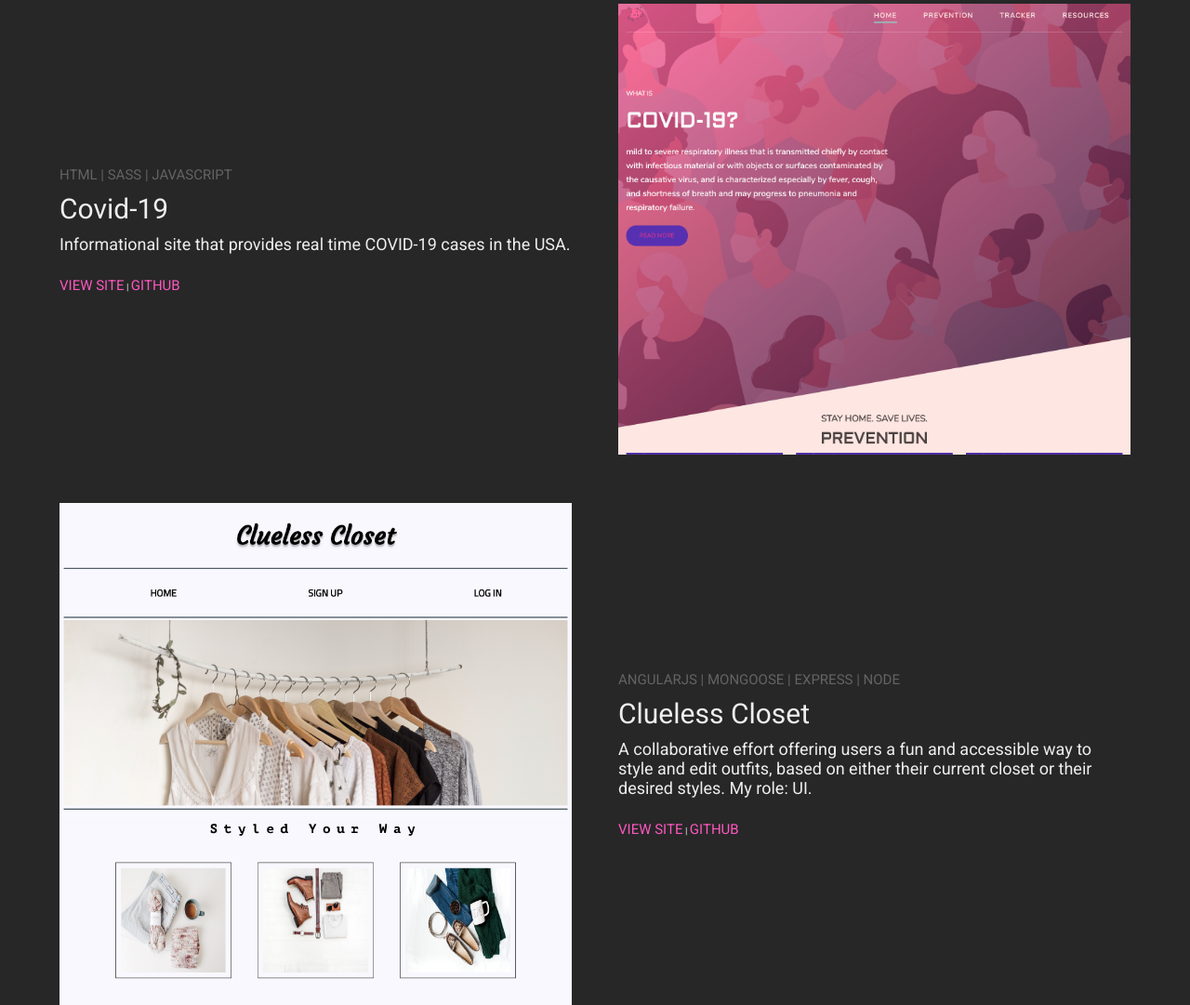
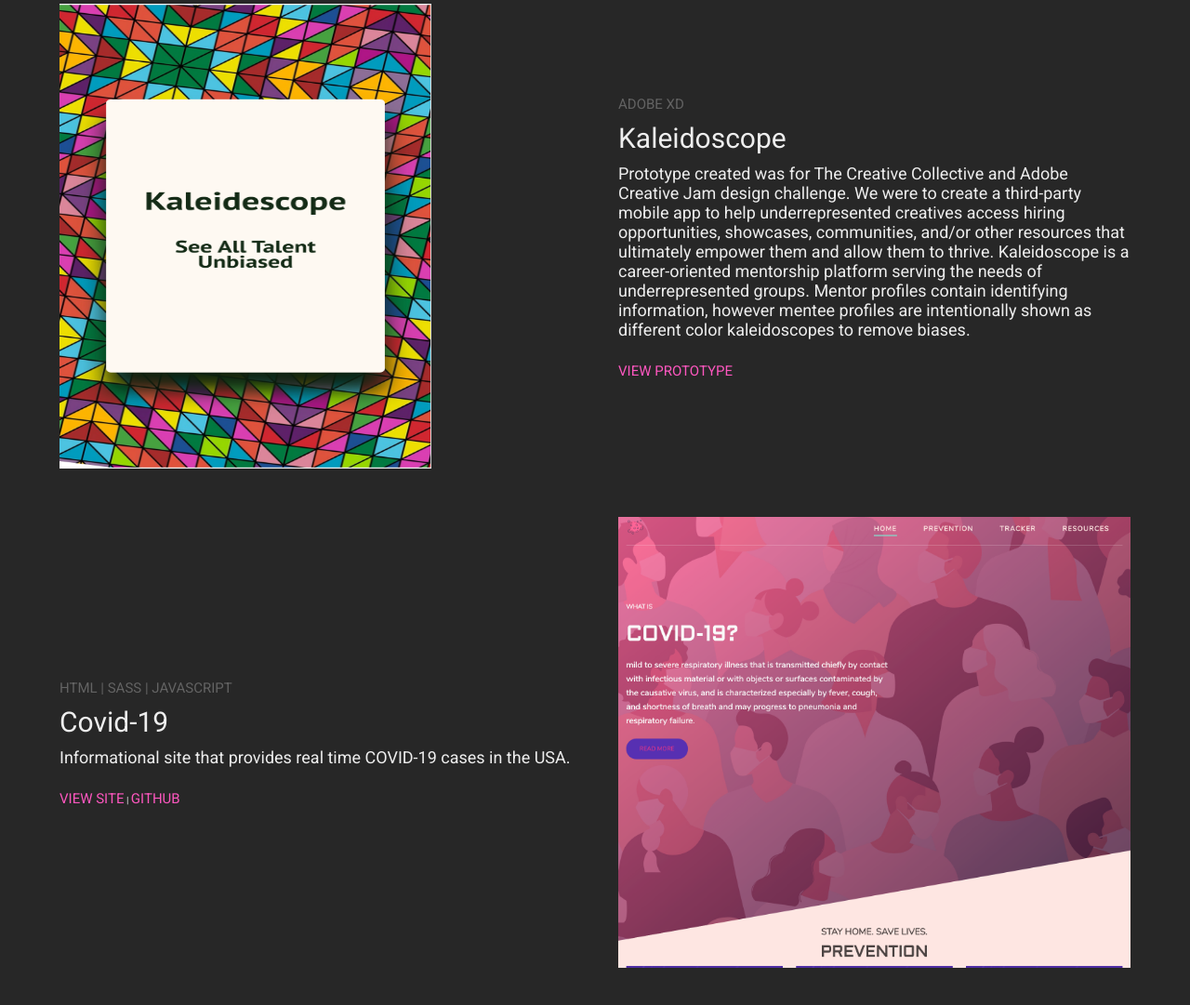
Before and after one commit to ShanClayton/ShanClayton.github.io, a website: page index.html in a window 1280 px wide. Shown: the part 1670-2751 px from the top of the page at 93% size. Drawn offline with nearby package versions, Linux system fonts and the light colour scheme.

Commit message:
added prototype

```diff
--- a/index.html
+++ b/index.html
@@ -117,7 +117,31 @@
       </div> -->
 
       <div class="portfolio-item">
-        <div class="portfolio-description has-margin-right" data-aos="fade-right" data-aos-delay="300"
+        <div class="portfolio-img has-margin-right" data-aos="fade-right" data-aos-delay="300" data-aos-offset="0"
+          data-aos-easing="ease-in-sine">
+          <img class="portfolio--image" src="images/kaleidescope.png" alt="kaleidescope portfolio image" />
+        </div>
+        <div class="portfolio-description" data-aos="fade-left" data-aos-delay="900" data-aos-offset="0"
+          data-aos-easing="ease-in-sine">
+          <h6>Adobe XD</h6>
+          <h1>Kaleidoscope</h1>
+          <p>
+            Prototype created was for The Creative Collective and Adobe Creative Jam design challenge.
+            We were to create a third-party mobile app to help underrepresented creatives access hiring opportunities,
+            showcases, communities, and/or other resources that
+            ultimately empower them and allow them to thrive.
+            Kaleidoscope is a career-oriented mentorship platform serving the needs of underrepresented groups. Mentor
+            profiles contain identifying information, however mentee profiles are intentionally shown as different color
+            kaleidoscopes to
+            remove biases.
+          </p>
+          <a href="https://xd.adobe.com/view/da1a9917-e767-4e09-ade6-cf9bff2ba104-8f49/screen/c2361faf-bef0-4f8b-92e2-049e149c85e1"
+            target=" _blank" class="cta">View Prototype</a>
+        </div>
+      </div>
+
+      <div class="portfolio-item">
+        <div class="portfolio-description has-margin-right" data-aos="fade-right" data-aos-delay="600"
           data-aos-offset="0" data-aos-easing="ease-in-sine">
           <h6>HTML | Sass | Javascript</h6>
           <h1>Covid-19</h1>
@@ -155,7 +179,7 @@
 
 
       <div class="portfolio-item">
-        <div class="portfolio-img has-margin-right" data-aos="fade-right" data-aos-delay="600" data-aos-offset="0"
+        <div class="portfolio-img has-margin-right" data-aos="fade-right" data-aos-delay="900" data-aos-offset="0"
           data-aos-easing="ease-in-sine">
           <img src="images/cluelesss.png" alt="portfolio image" />
         </div>
@@ -175,7 +199,7 @@
 
 
       <div class="portfolio-item">
-        <div class="portfolio-description has-margin-right" data-aos="fade-right" data-aos-delay="900"
+        <div class="portfolio-description has-margin-right" data-aos="fade-right" data-aos-delay="1200"
           data-aos-offset="0" data-aos-easing="ease-in-sine">
           <h6>React | SCSS | Express | Gulp | Node</h6>
           <h1>Real Estate</h1>
@@ -250,7 +274,7 @@
           <div class="icon-container">
             <i class="fab fa-sketch"></i>
           </div>
-          <h1 class="skills">UI/UX</h1>
+          <h1 class="skills">UI</h1>
           <ul class="skills_title">
             <li class="skills_subtitle">Wireframing/Prototyping</li>
             <li class="skills_subtitle">Adobe XD, Photoshop, Illustrator</li>
--- a/main.css
+++ b/main.css
@@ -351,6 +351,11 @@ li {
   flex: 1;
 }
 
+.portfolio--image {
+  width: 40rem;
+  height: 50rem;
+}
+
 .portfolio-description {
   flex: 1;
 }
```
Also changed, not shown: images/dgrbwimageresize.png (deleted), images/kaleidescope.png (added).
